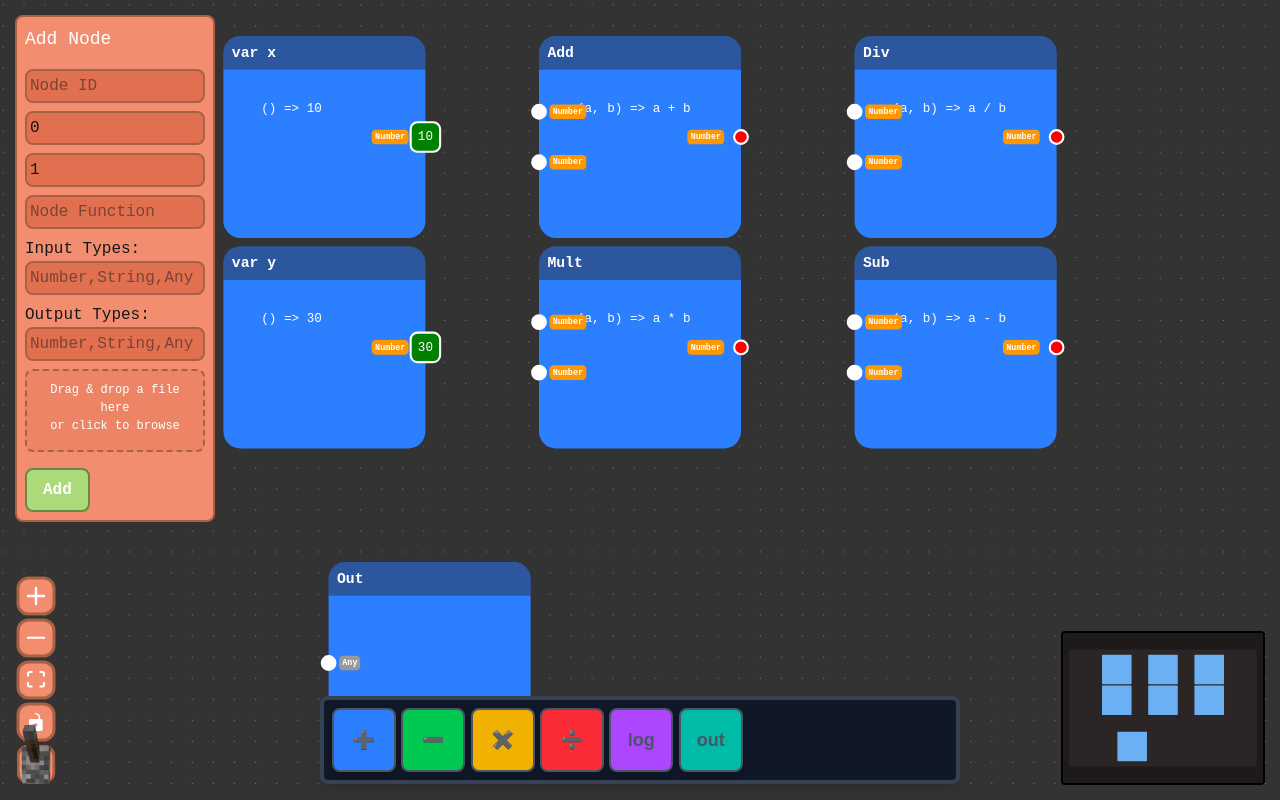
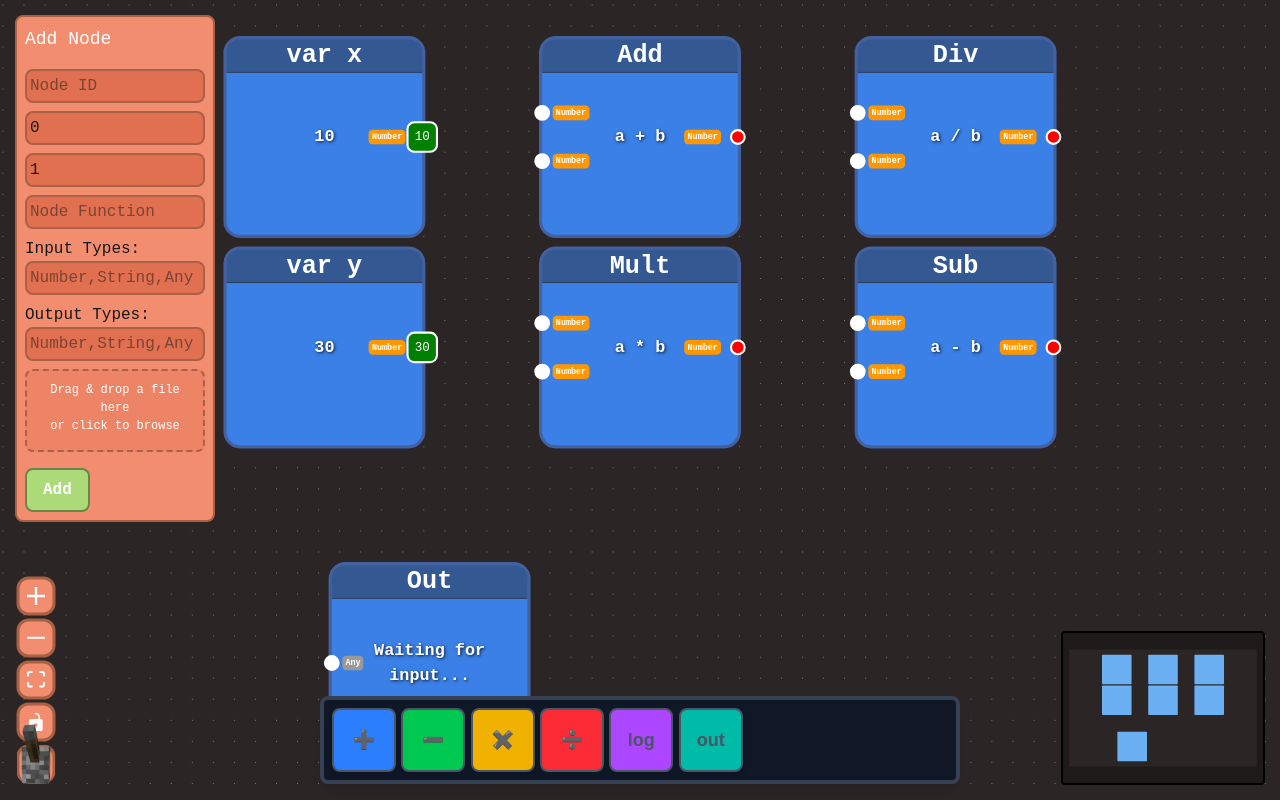
Before and after one commit to Dandandooo/BlackBox-Studio, a Next.js app in the folder backup/: page / in a window 1280 px wide. Built offline with nearby package versions, Linux system fonts and the light colour scheme.

Commit message:
display tweaks

```diff
--- a/backup/src/app/CustomNode.jsx
+++ b/backup/src/app/CustomNode.jsx
@@ -60,6 +60,24 @@ function CustomNode({ id, data }) {
     return typeColors[type] || '#999999';
   };
 
+  // Format function display to be more readable
+  const formatFunctionDisplay = () => {
+    if (isLampNode) {
+      // For output nodes, show the input value instead of the function
+      if (hasAllInputsConnected && inputValues[0] !== undefined) {
+        return `Output: ${inputValues[0]}`;
+      }
+      return "Waiting for input...";
+    }
+
+    if (!nodeFunction) return "No function defined";
+
+    const funcStr = nodeFunction.toString();
+    // Remove function boilerplate to just show the operation
+    const simplifiedFunc = funcStr.replace(/\(.*\)\s*=>\s*/, '');
+    return simplifiedFunc;
+  };
+
   return (
     <div
       className={`draggable-box ${minecraftStyle ? 'minecraft' : ''}`}
@@ -70,7 +88,14 @@ function CustomNode({ id, data }) {
         imageRendering: 'pixelated'
       }}
     >
-      {/* Header Section with Text */}
+      {/* Node Content - Centered function display (now covers entire box) */}
+      <div className="node-content">
+        <div className={`function-display ${minecraftStyle ? 'minecraft-text' : ''}`}>
+          {formatFunctionDisplay()}
+        </div>
+      </div>
+
+      {/* Header Section with Text (moved after node-content to ensure proper z-index stacking) */}
       <div className={`drag-handle ${minecraftStyle ? 'header minecraft-text' : ''}`}>
         <h3 className="drag-handle-title">
           {label}
@@ -78,7 +103,7 @@ function CustomNode({ id, data }) {
       </div>
 
       {/* Inputs on left side */}
-      <div style={{ position: 'absolute', top: '25%', bottom: '25%', left: 0 }}>
+      <div style={{ position: 'absolute', top: '25%', bottom: '25%', left: 0, zIndex: 2 }}>
         {Array.from({ length: inputs }).map((_, i) => {
           const hasValue = inputValues[i] !== undefined;
           const isNaN = hasValue && Number.isNaN(inputValues[i]);
@@ -109,8 +134,8 @@ function CustomNode({ id, data }) {
                 id={`input-${i}`}
                 style={{ background: isNaN ? 'red' : (isConnected ? 'green' : 'white'), }}
               >
-              {/* Type indicator */}
-              {hasValue && !isNaN && (
+              {/* Only show the value label on the handle if this is NOT an output node */}
+              {hasValue && !isNaN && !isLampNode && (
                 <span className={`value-label ${minecraftStyle ? 'minecraft-text' : ''}`} >
                   {inputValues[i]}
                 </span>
@@ -122,7 +147,7 @@ function CustomNode({ id, data }) {
       </div>
 
       {/* Outputs on right side */}
-      <div style={{ position: 'absolute', top: '25%', bottom: '25%', right: 0 }}>
+      <div style={{ position: 'absolute', top: '25%', bottom: '25%', right: 0, zIndex: 2 }}>
         {Array.from({ length: outputs }).map((_, i) => {
           const hasValue = outputValues[i] !== undefined;
           const isNaN = hasValue && Number.isNaN(outputValues[i]);
@@ -163,13 +188,6 @@ function CustomNode({ id, data }) {
           );
         })}
       </div>
-
-      {/* Node Content */}
-      <div className="node-content">
-        <div className={`function-display ${minecraftStyle ? 'minecraft-text' : ''}`}>
-          {isLampNode ? "" : nodeFunction ? nodeFunction.toString() : "No function defined"}
-        </div>
-      </div>
     </div>
   );
 }
--- a/backup/src/app/DraggableBox.css
+++ b/backup/src/app/DraggableBox.css
@@ -22,13 +22,14 @@ cyan: "#85dacc",
 .draggable-box {
   font-family: 'CaskaydiaCove Nerd Font', monospace;
   position: relative;
-  /* background-color: #6ab0f3;  */
-  background-color: #2C7FFF;
+  /* background-color: #6ab0f3; */
+  background-color: #3b80e7;
   width: 12rem; /* w-48 */
   height: 12rem; /* h-48 */
   color: white;
   padding: 1rem; /* p-4 */
   border-radius: 1rem; /* rounded-2xl */
+  border: 3px solid var(--draggable-box-border-color, #4360a1);
   /* overflow: hidden; */
   /* box-shadow: 0 10px 15px -3px rgba(0, 0, 0, 0.1), 0 4px 6px -2px rgba(0, 0, 0, 0.05); */
 }
@@ -38,12 +39,31 @@ cyan: "#85dacc",
   background-size: cover;
   background-repeat: no-repeat;
   border-radius: 0;
+  border: none;
+  box-shadow: 0 0 2px 2px var(--draggable-box-mc-border-color, none);
   font-family: Monocraft !important;
+}
+
+.draggable-box.minecraft:hover {
+  box-shadow: 0 0 2px 2px var(--draggable-box-mc-border-color, red);
 }
 
 /* Add this rule to ensure no border radius on the drag handle in Minecraft mode */
 .draggable-box.minecraft .drag-handle {
   border-radius: 0;
+  background-color: #2C252570;
+}
+
+.draggable-box:hover {
+  box-shadow: 0 0 2px 2px var(--draggable-box-border-color, #4360a1);
+}
+
+.react-flow__node.selected {
+  /* margin-left: -2px; */
+  /* margin-top: -2px; */
+  /* border: 2px solid #f1cd7a !important; */
+  --draggable-box-border-color: #f1cd7a;
+  --draggable-box-mc-border-color: green;
 }
 
 .drag-handle.header {
@@ -53,40 +73,69 @@ cyan: "#85dacc",
 
 .drag-handle {
   font-weight: 800;
-  cursor: move;
+  color: white;
+  /* color: #252525; */
+  /* cursor: move; */
   position: absolute;
+  overflow: hidden;
   top: 0;
   left: 0;
   right: 0;
   height: 2rem; /* h-8 */
-  background-color: #2C252570; /* Semi-transparent background */
-  border-radius: 1rem 1rem 0 0; /* This is commented out already */
+  background-color: #2C252570;
+  border-bottom: 1px solid #252525;
+  border-radius: 0.8rem 0.8rem 0 0;
   display: flex;
-  justify-content: space-between;
+  justify-content: center;
   align-items: center;
   padding-left: 0.5rem; /* px-2 */
   padding-right: 0.5rem;
+  z-index: 2; /* Ensure it stays above the node-content */
 }
 
 .drag-handle-title {
-  color: white;
-  font-size: 0.875rem; /* text-sm */
+  /* color: white; */
+  font-size: 1.5rem; /* text-sm */
   /* Make sure text is fully opaque */
   opacity: 1;
 }
 
 .node-content {
-  margin-top: 1.5rem; /* mt-6 */
+  position: absolute;
+  top: 0;
+  bottom: 0;
+  left: 0;
+  right: 0;
+  display: flex;
+  justify-content: center;
+  align-items: center;
   user-select: none;
+  pointer-events: none; /* Allow clicks to pass through to elements below */
+  z-index: 1;
 }
 
 .function-display {
-  font-size: 0.75rem; /* text-xs */
-  padding: 1.25rem; /* p-5 */
+  font-size: 1rem;
   color: white;
-  overflow: auto;
-  white-space: pre-wrap;
-  max-height: 7rem;
+  text-align: center;
+  display: flex;
+  justify-content: center;
+  align-items: center;
+  width: 100%;
+  height: 100%;
+  overflow: hidden;
+  max-height: none; /* Remove previous height limit */
+  font-weight: bold;
+  text-overflow: ellipsis;
+  padding: 0.5rem;
+  /* Add shadow to make text readable over any background */
+  text-shadow: 1px 1px 3px rgba(0, 0, 0, 0.8);
+}
+
+/* Add specific styling for output nodes */
+.draggable-box[data-outputs="0"] .function-display {
+  font-size: 1.2rem;
+  text-shadow: 1px 1px 4px rgba(0, 0, 0, 1);
 }
 
 .value-label {
@@ -127,7 +176,7 @@ cyan: "#85dacc",
 }
 
 .react-flow__node.selected {
-  border: 2px solid #6ab0f3;
+  border: 2px solid #f1cd7a;
 }
 
 .react-flow__handle {
--- a/backup/src/app/page.jsx
+++ b/backup/src/app/page.jsx
@@ -810,7 +810,7 @@ function NodeEditor() {
         backgroundImage: applyMinecraftStyle
           ? 'linear-gradient(rgba(0, 0, 0, 0.4), rgba(0, 0, 0, 0.4)), url("/dirt.jpg")'
           : 'none',
-        backgroundColor: applyMinecraftStyle ? 'transparent' : '#333',
+        backgroundColor: applyMinecraftStyle ? 'transparent' : '#2C2525',
         backgroundBlendMode: "multiply",
         backgroundRepeat: "repeat",
         backgroundSize: "100px 100px",
@@ -866,7 +866,17 @@ function NodeEditor() {
         />
 
 
-        <Background gap={20} variant={applyMinecraftStyle? null : "dots"} />
+        <Background
+          gap={20}
+          variant={applyMinecraftStyle? null : "dots"}
+          style={{
+            backgroundImage: applyMinecraftStyle ? 'url("/dirt.jpg")' : 'none',
+            backgroundColor: applyMinecraftStyle ? 'transparent' : '#2C2525',
+            backgroundSize: '100px 100px',
+            // backgroundBlendMode: "multiply",
+            // backgroundRepeat: "
+          }}
+        />
 
         <Panel position="top-left">
           <div className="add-menu">
```
